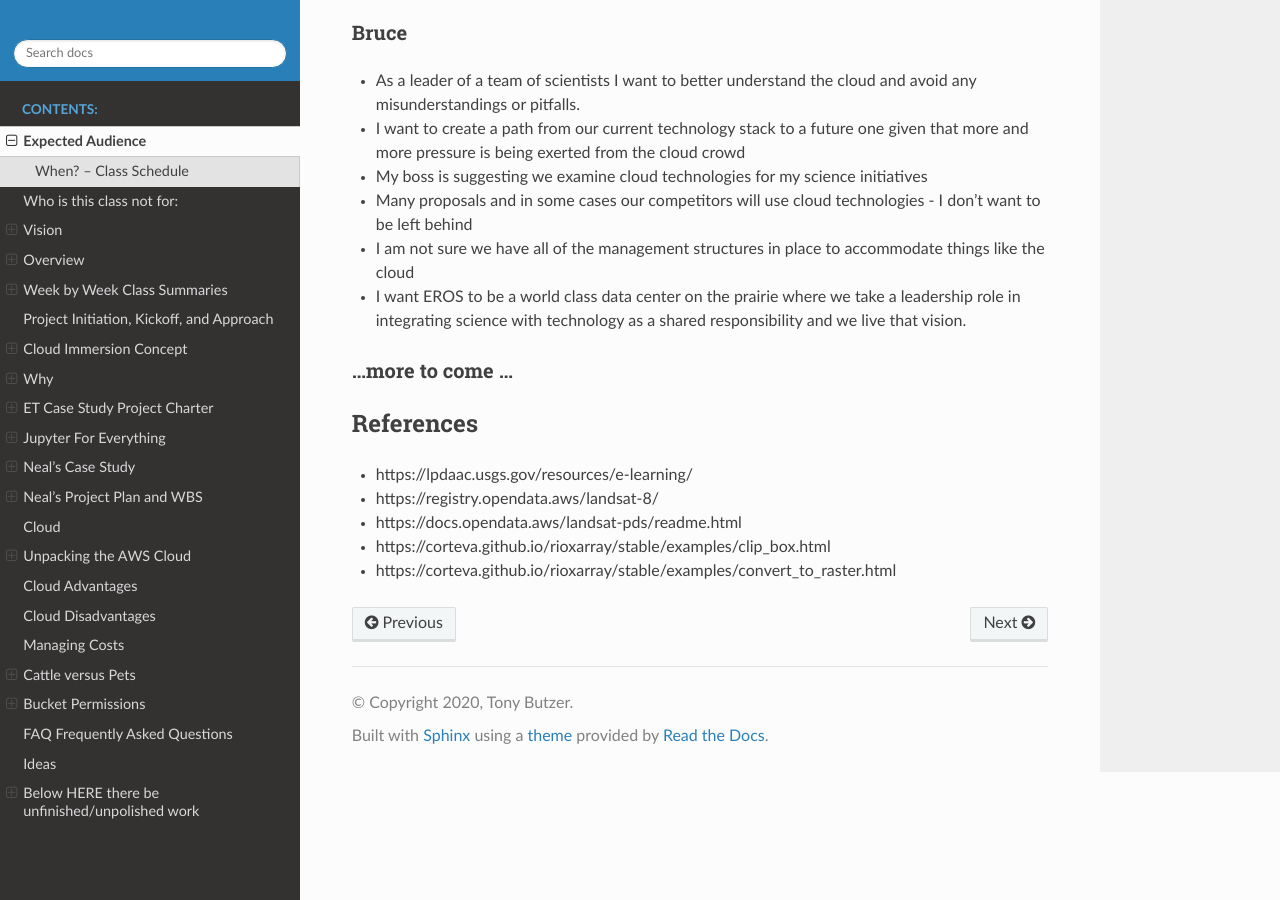
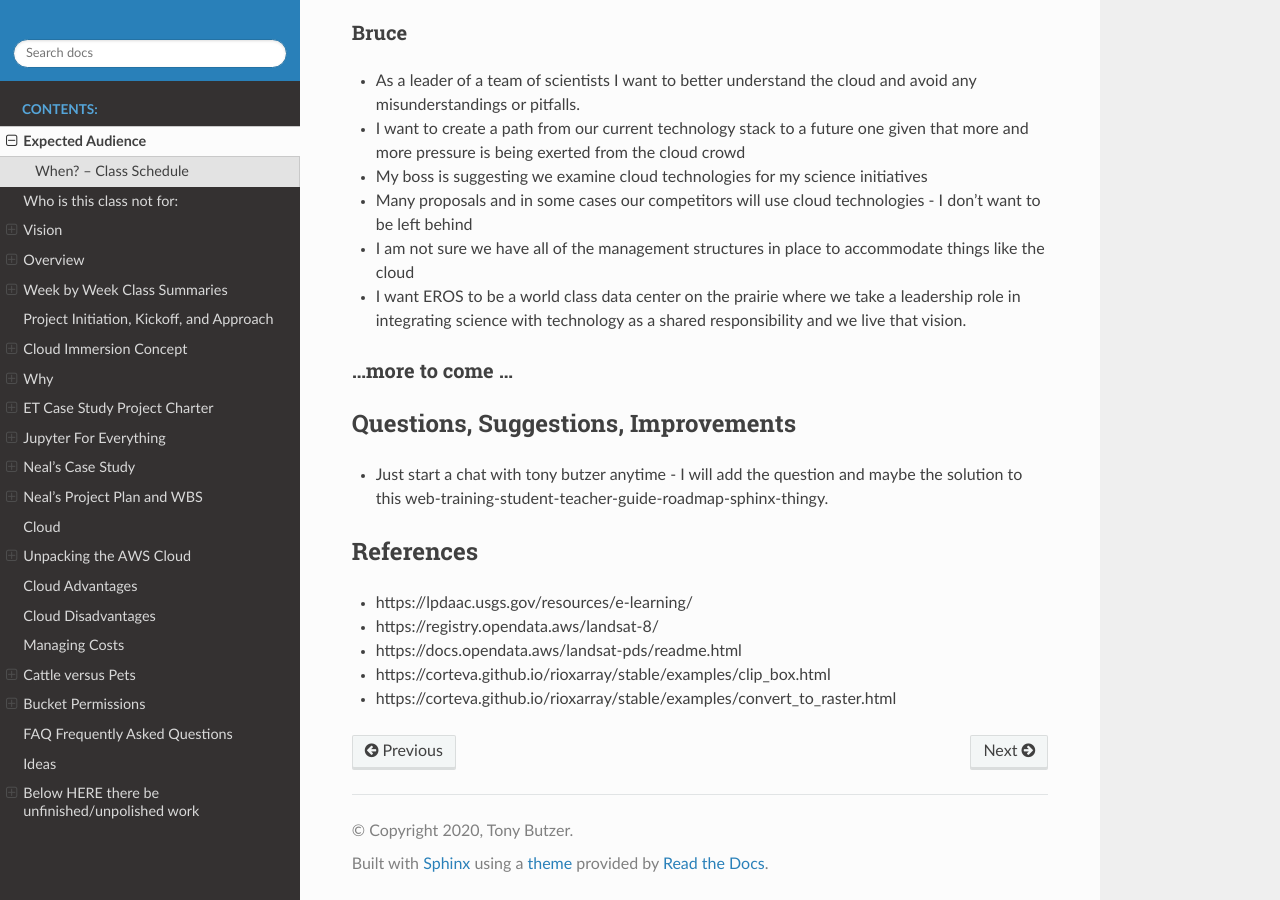
Before and after one commit to tonybutzer/harmony, a Sphinx documentation site: the page built from documentation/source/00define_ET.md, in a window 1280 px wide and 900 px high, scrolled down 7561 px. Built offline with Sphinx 7.4.7 and the Read the Docs theme 2.0.0, drawn with Linux system fonts in a browser that asks for light colours; pages that are not in the unit, such as notebooks, are missing from menus.

Commit message:
automatic git update from Makefile

```diff
--- a/documentation/source/00define_ET.md
+++ b/documentation/source/00define_ET.md
@@ -280,6 +280,9 @@ So, there are several aspects that I'm interested in.
 
 ### ...more to come ...
 
+## Questions, Suggestions, Improvements
+- Just start a chat with tony butzer anytime - I will add the question and maybe the solution to this web-training-student-teacher-guide-roadmap-sphinx-thingy.
+
 ## References
 
 - https://lpdaac.usgs.gov/resources/e-learning/
```
